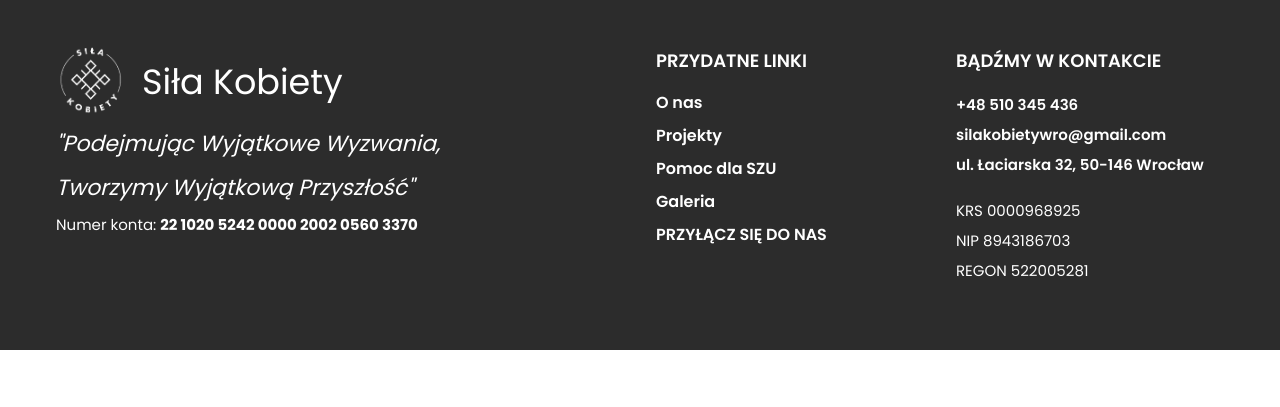
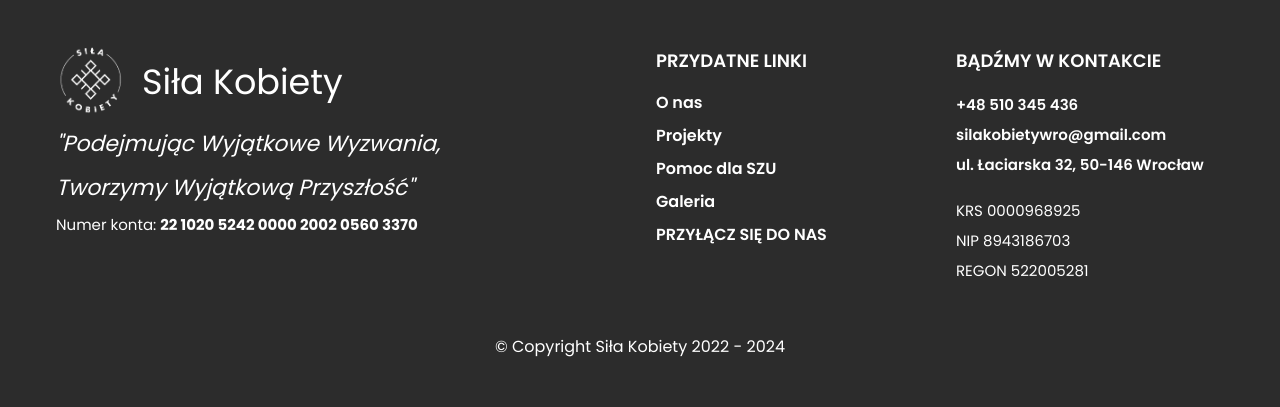
Before and after one commit to kavabata/sila, a PHP site: page / in a window 1280 px wide. Shown: the part 4712-5119 px from the top of the page. Before the commit the page ends 5062 px from the top, so only its background shows below. Run offline with PHP 8.4, Linux system fonts and the light colour scheme; data that the repository does not hold is empty.

Commit message:
add copyright with styles

```diff
--- a/css/global.css
+++ b/css/global.css
@@ -294,3 +294,8 @@ footer .footerSide ul li a:hover,
 footer .footerSide a:hover {
   text-decoration: underline;
 }
+
+footer .footerCopyright {
+  text-align: center;
+  margin: var(--padding);
+}
--- a/includes/footer.php
+++ b/includes/footer.php
@@ -55,6 +55,9 @@
             </div>
         </div>
     </div>
+    <div class="footerCopyright">
+        &copy; Copyright <?= $site_name; ?> 2022 - <?=date("Y");?>
+    </div>
 </footer>
 </body>
 
```
Lines whose indentation alone changed are shown as unchanged.
